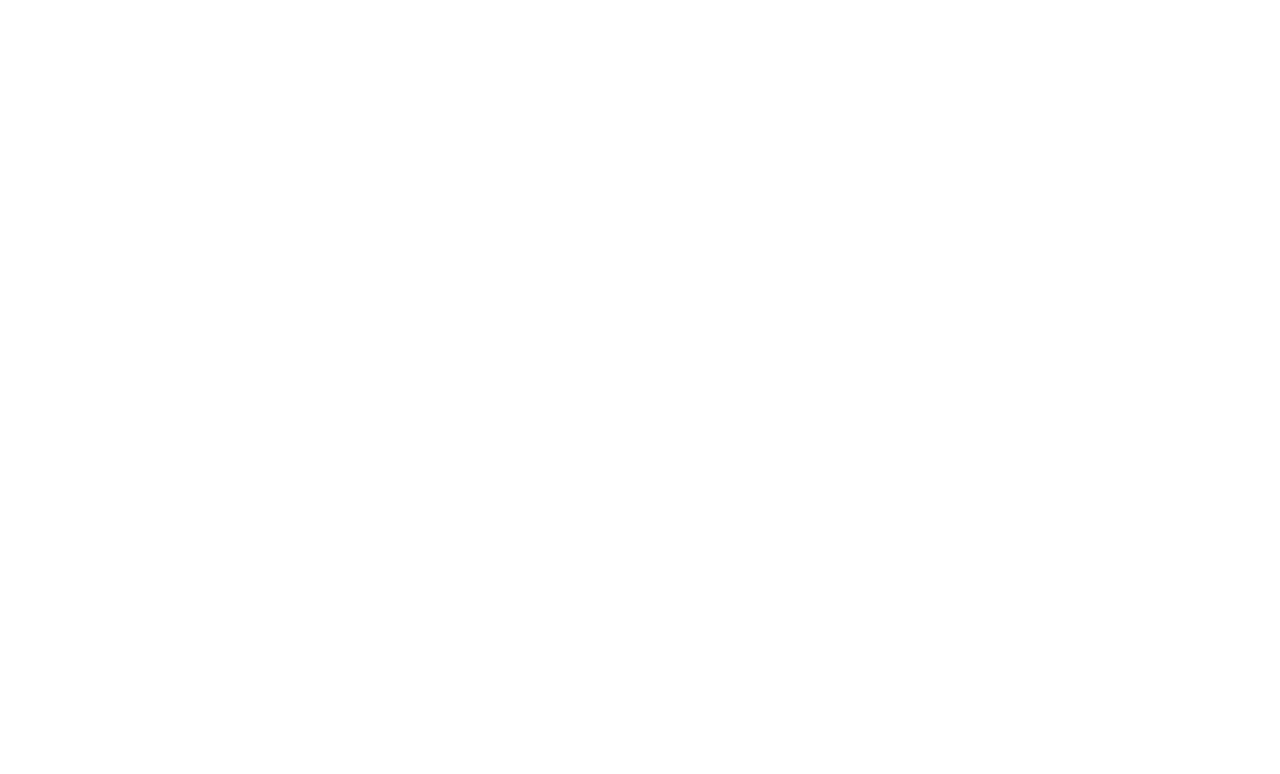
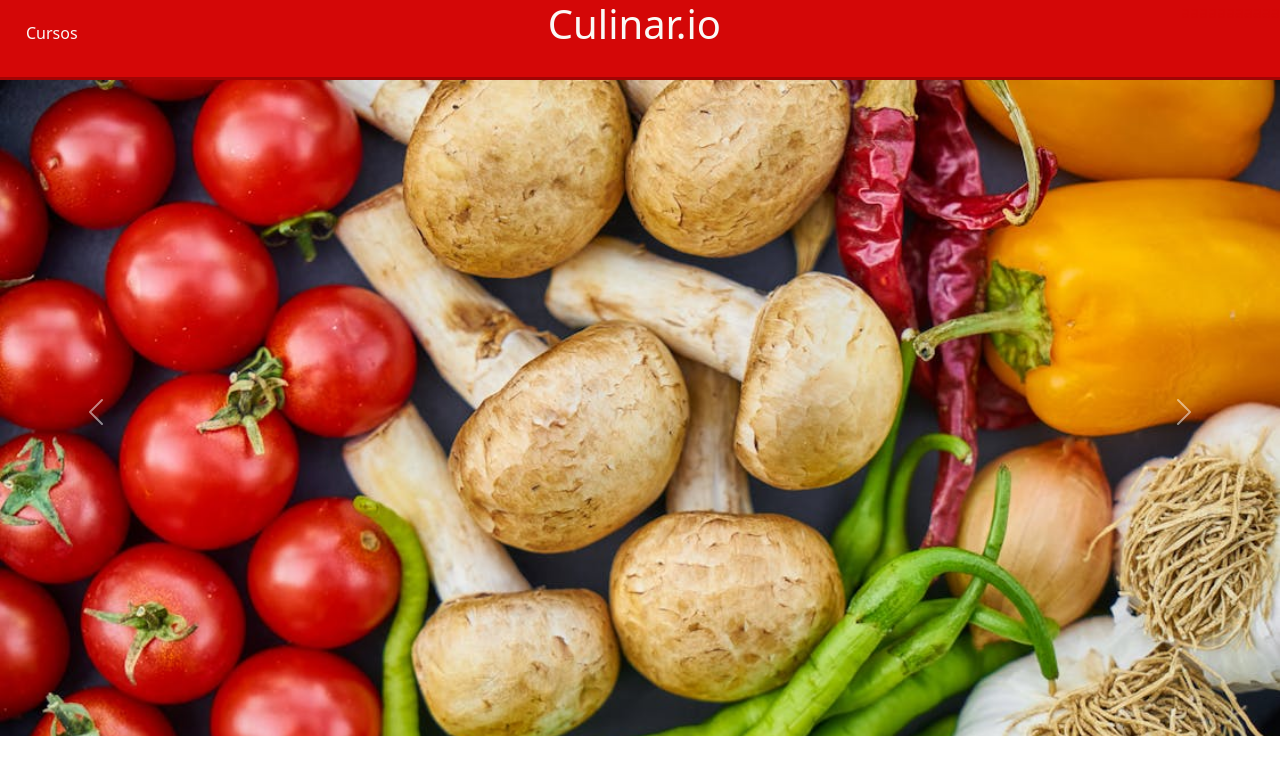
Before and after one commit to jhonnyred/FrontEnd, a plain HTML site: page culinarios/pages/home.html in a window 1280 px wide. Drawn offline with nearby package versions, Linux system fonts and the light colour scheme; files that its build step writes are made by us from their sources; files whose address does not match are found by name.

Commit message:
culinar.io

```diff
--- a/culinarios/pages/home.html
+++ b/culinarios/pages/home.html
@@ -1,15 +1,51 @@
 <!DOCTYPE html>
 <html lang="en">
+
 <head>
     <meta charset="UTF-8">
     <meta name="viewport" content="width=device-width, initial-scale=1.0">
     <title>Culinar.io</title>
 </head>
-<link href="https://cdn.jsdelivr.net/npm/bootstrap@5.3.6/dist/css/bootstrap.min.css" rel="stylesheet" integrity="sha384-4Q6Gf2aSP4eDXB8Miphtr37CMZZQ5oXLH2yaXMJ2w8e2ZtHTl7GptT4jmndRuHDT" crossorigin="anonymous">
-<link rel="stylesheet" href="./styles/styles.css">
-<script src="https://cdn.jsdelivr.net/npm/bootstrap@5.3.6/dist/js/bootstrap.bundle.min.js" integrity="sha384-j1CDi7MgGQ12Z7Qab0qlWQ/Qqz24Gc6BM0thvEMVjHnfYGF0rmFCozFSxQBxwHKO" crossorigin="anonymous"></script>
+<link href="https://cdn.jsdelivr.net/npm/bootstrap@5.3.6/dist/css/bootstrap.min.css" rel="stylesheet"
+    integrity="sha384-4Q6Gf2aSP4eDXB8Miphtr37CMZZQ5oXLH2yaXMJ2w8e2ZtHTl7GptT4jmndRuHDT" crossorigin="anonymous">
+<link rel="stylesheet" href="../styles/styles.css">
+<script src="https://cdn.jsdelivr.net/npm/bootstrap@5.3.6/dist/js/bootstrap.bundle.min.js"
+    integrity="sha384-j1CDi7MgGQ12Z7Qab0qlWQ/Qqz24Gc6BM0thvEMVjHnfYGF0rmFCozFSxQBxwHKO"
+    crossorigin="anonymous"></script>
 <script src="src/script.js"></script>
+
 <body>
-    <header class="navbar navbar-expand-lg bd-navbar sticky-top"></header>
+    <header class="navbar navbar-expand-lg bd-navbar sticky-top">
+        <div class="red-label">
+            <button>Cursos</button>
+            <div id="container-label" class="container">
+                <h1>Culinar.io</h1>
+            </div>
+            <p>aaaaaaaaaaa</p>
+        </div>
+    </header>
+    <div id="carouselExample" class="carousel slide">
+        <div class="carousel-inner">
+            <div class="carousel-item active">
+                <img src="../assets/ingredientes.jpeg" class="d-block w-100" alt="...">
+            </div>
+            <div class="carousel-item">
+                <img src="../assets/cortando.jpeg" class="d-block w-100" alt="...">
+            </div>
+            <div class="carousel-item">
+                <img src="../assets/pratos.jpeg" class="d-block w-100" alt="...">
+            </div>
+        </div>
+        <button class="carousel-control-prev" type="button" data-bs-target="#carouselExample" data-bs-slide="prev">
+            <span class="carousel-control-prev-icon" aria-hidden="true"></span>
+            <span class="visually-hidden">Previous</span>
+        </button>
+        <button class="carousel-control-next" type="button" data-bs-target="#carouselExample" data-bs-slide="next">
+            <span class="carousel-control-next-icon" aria-hidden="true"></span>
+            <span class="visually-hidden">Next</span>
+        </button>
+    </div>
+
 </body>
+
 </html>
--- a/culinarios/styles/styles.css
+++ b/culinarios/styles/styles.css
@@ -1,3 +1,9 @@
+* {
+    margin: 0;
+    padding: 0;
+    box-sizing: border-box;
+}
+
 body.login-page{
     margin: 0;
     padding: 0;
@@ -51,3 +57,69 @@ body.login-page{
 .login button:hover{
     background-color: rgb(176, 239, 50);
 }
+
+.header-home{
+    background-color: red;
+    width: 100%;
+    height: 30px;
+    position: fixed;
+    top: 0;
+    left: 0;
+    z-index: 9999;
+}
+
+.red-label{
+    display: flex;
+    flex-direction: row;
+    background-color: rgb(212, 7, 7);
+    width: 100%;
+    position: fixed;
+    height: 10vh;
+    top: 0;
+    align-content: center;
+    border-bottom: 3px solid rgb(161, 4, 4);
+    justify-content: space-evenly;
+}
+
+.red-label button{
+    width: 100px;
+    height: 50px;
+    background-color: rgb(212, 7, 7);
+    border: 0;
+    color: #faf9f6;
+    padding-left: 2vh;
+    padding-top: 2vh;
+    cursor: pointer;
+}
+
+.red-label button :hover{
+    background-color: rgb(161, 4, 4);
+}
+
+.red-label h1{
+    align-self: center;
+    justify-self: center;
+    color: #faf9f6;
+}
+
+.red-label p{
+    color: rgb(212, 7, 7);
+}
+
+#container-label{
+    align-items: center;
+    position: relative;
+}
+
+.carousel-inner{
+    width: 100%;
+    max-width: 100%;
+    height: 90vh;
+    justify-self: center;
+}
+
+.carousel button{
+    align-content: center;
+    top: 10%;
+    z-index: 10;
+}
```
Also changed, not shown: culinarios/assets/cortando.jpeg (added), culinarios/assets/ingredientes.jpeg (added), culinarios/assets/pratos.jpeg (added).
